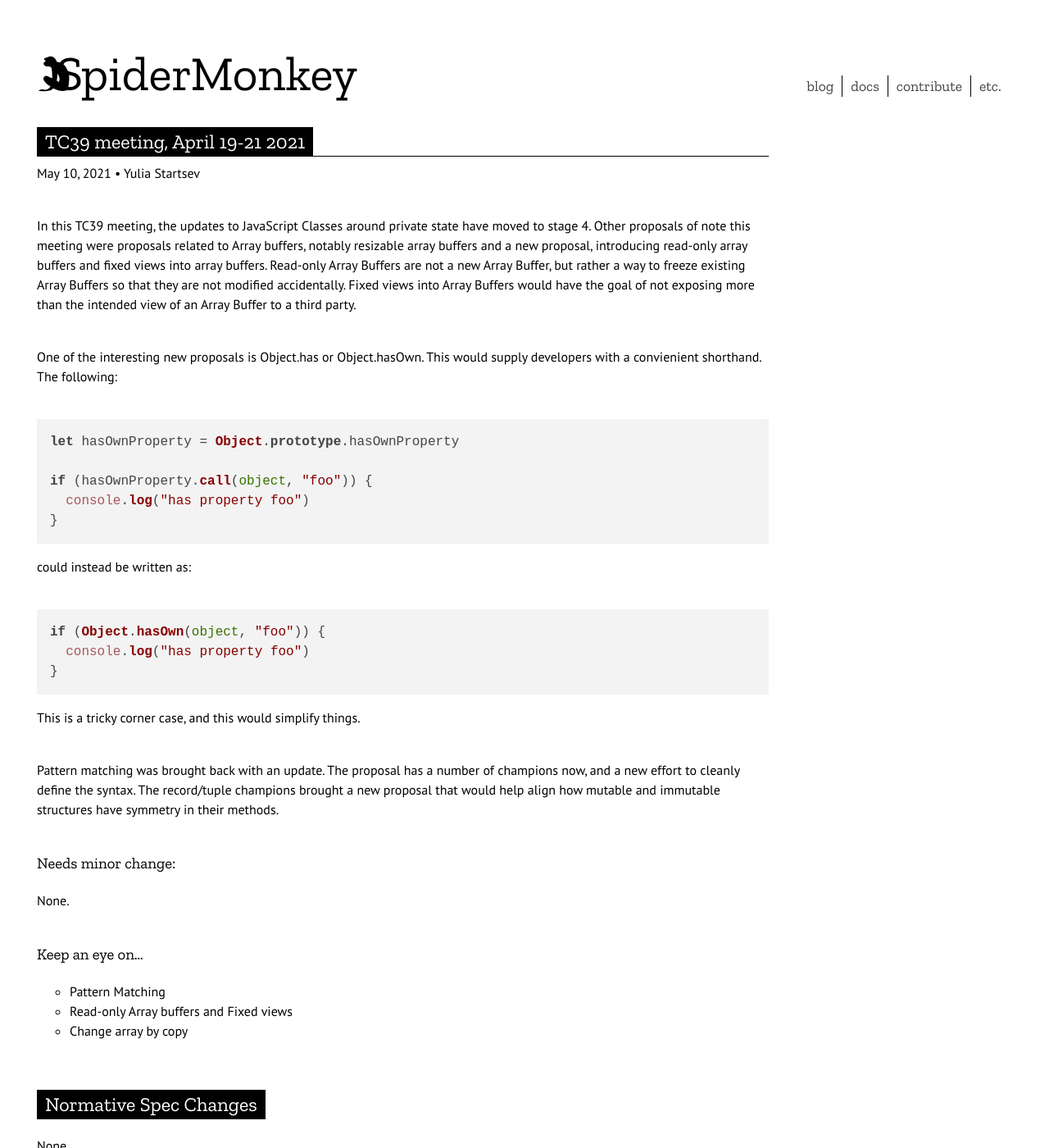
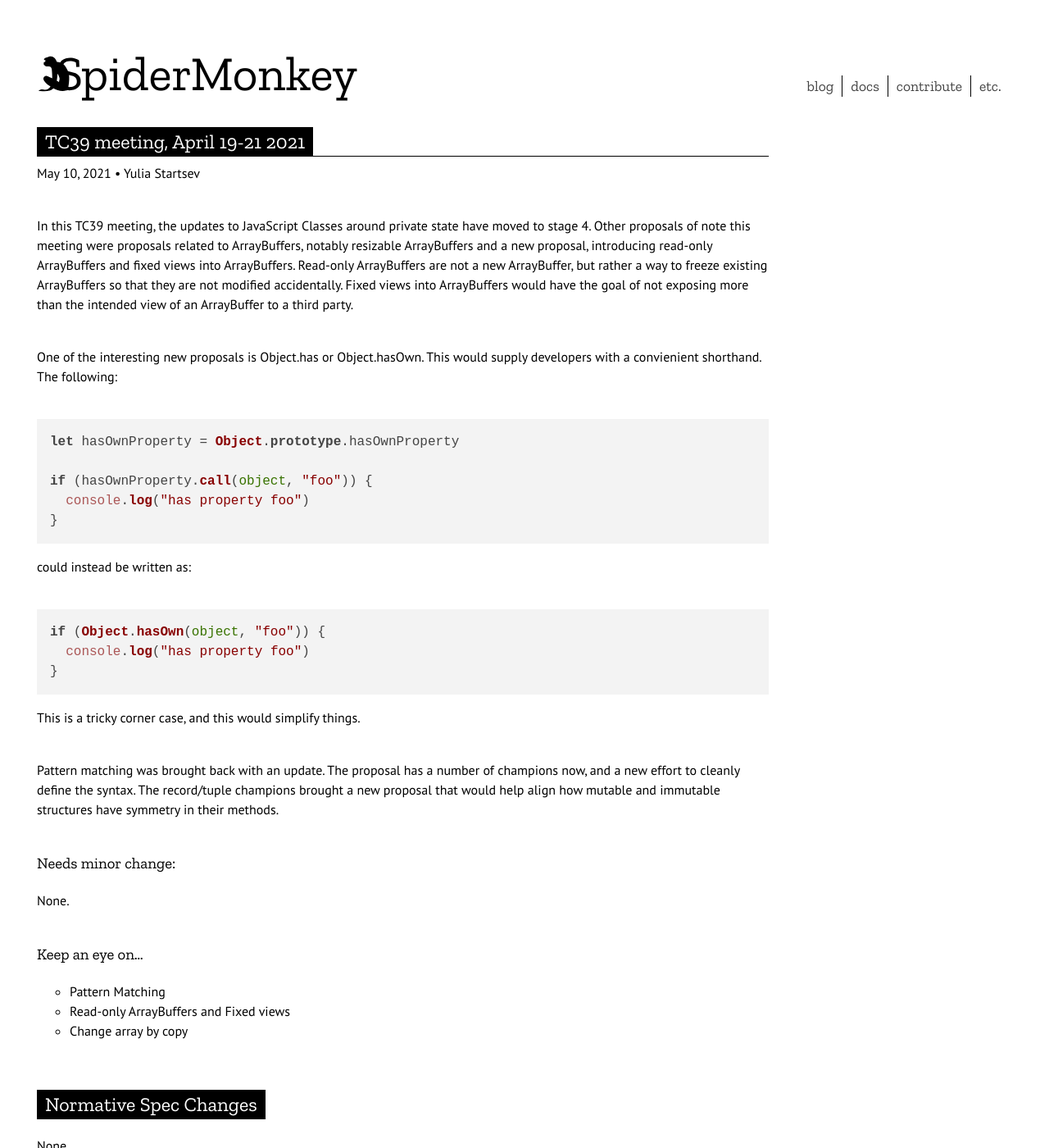
Before and after one commit to mozilla-spidermonkey/spidermonkey.dev, a Jekyll site: the page built from _posts/2021-05-10-tc39.md, in a window 1280 px wide and 1400 px high. Shown: the whole window at 82% size. Built offline with Jekyll 4.4.1, drawn with Linux system fonts in a browser that asks for light colours; nearby versions of some CDN libraries; some of the changed text lies outside the part shown.

Commit message:
address comments

```diff
--- a/_posts/2021-05-10-tc39.md
+++ b/_posts/2021-05-10-tc39.md
@@ -6,11 +6,11 @@ date:   2021-05-10 8:30:07 +0100
 ---
 In this TC39 meeting, the updates to JavaScript Classes around private state have moved to stage 4.
 Other proposals of
-note this meeting were proposals related to Array buffers, notably resizable array buffers and a new
-proposal, introducing read-only array buffers and fixed views into array buffers. Read-only
-Array Buffers are not a new Array Buffer, but rather a way to freeze existing Array Buffers so that
-they are not modified accidentally. Fixed views into Array Buffers would have the goal of not
-exposing more than the intended view of an Array Buffer to a third party.
+note this meeting were proposals related to ArrayBuffers, notably resizable ArrayBuffers and a new
+proposal, introducing read-only ArrayBuffers and fixed views into ArrayBuffers. Read-only
+ArrayBuffers are not a new ArrayBuffer, but rather a way to freeze existing ArrayBuffers so that
+they are not modified accidentally. Fixed views into ArrayBuffers would have the goal of not
+exposing more than the intended view of an ArrayBuffer to a third party.
 
 One of the interesting new proposals is Object.has or Object.hasOwn. This would supply developers
 with a convienient shorthand. The following:
@@ -45,7 +45,7 @@ None.
 ### Keep an eye on...
 
 * Pattern Matching
-* Read-only Array buffers and Fixed views
+* Read-only ArrayBuffers and Fixed views
 * Change array by copy
 
 ## Normative Spec Changes
@@ -84,7 +84,7 @@ None.
 * [**Notes**](https://github.com/tc39/notes/blob/master/meetings/2021-04/apr-20.md#resizable-buffers)
 * [**Proposal Link**](https://github.com/tc39/proposal-resizablearraybuffer)
 * [**Slides**](https://docs.google.com/presentation/d/1K7t8lphY45yOfvsTOHxF4wZiMFCsVZZ_Bf_Wc7S3I_g/edit?usp=sharing)
-* **Summary**: Introduces two new ArrayBuffers, one resizable, the other only growable (and shared). The update to resizable array buffers introduces implementation defined rounding.
+* **Summary**: Introduces two new ArrayBuffers, one resizable, the other only growable (and shared). The update to resizable ArrayBuffers introduces implementation defined rounding.
 * **Impact on SM**:
   * [Bug](https://bugzilla.mozilla.org/show_bug.cgi?id=1670026)
 * **Outcome**: Did not achieve consensus. Moddable requested more time to investigate the cost of
@@ -168,13 +168,13 @@ None.
 
 ### Read-only ArrayBuffer and Fixed view of ArrayBuffer for Stage 1
 * [**Notes**](https://github.com/tc39/notes/blob/master/meetings/2021-04/apr-21.md#read-only-arraybuffer-and-fixed-view-of-arraybuffer-for-stage-1)
-* [**Proposal Link for Read-Only array buffer**](https://github.com/Jack-Works/proposal-readonly-arraybuffer/)
+* [**Proposal Link for Read-Only ArrayBuffer**](https://github.com/Jack-Works/proposal-readonly-arraybuffer/)
 * [**Proposal Link for Fixed view**](https://github.com/Jack-Works/proposal-arraybuffer-fixed-view)
 * [**Slides**](https://docs.google.com/presentation/d/1eYuygaDvErbftDjg4S6zCYqhaxpEiCyFDDdpjmPaMyo/)
-* **Summary**: These two proposal introduce ways to constrain array buffers. The first, read-only
-    array buffers, would allow you to freeze arraybuffers much the way that you can freeze JS
+* **Summary**: These two proposal introduce ways to constrain ArrayBuffers. The first, read-only
+    ArrayBuffers, would allow you to freeze arraybuffers much the way that you can freeze JS
     objects. Once it is frozen, it cannot be unfrozen or altered. The second, fixed view, creates a
-    view that third parties cannot change. They are given only one view into the array buffer.
+    view that third parties cannot change. They are given only one view into the ArrayBuffer.
 * **Outcome**: Advanced to stage 1.
 
 ### Change Array by copy for Stage 1
```
Also changed, not shown: _posts/2021-03-18-tc39.md (+7 -7 lines).
